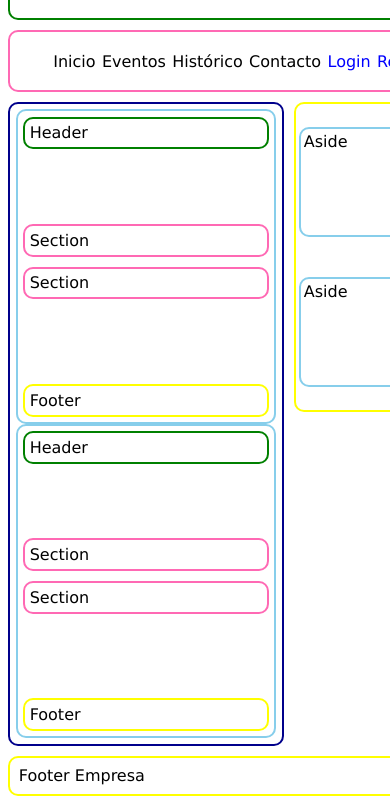
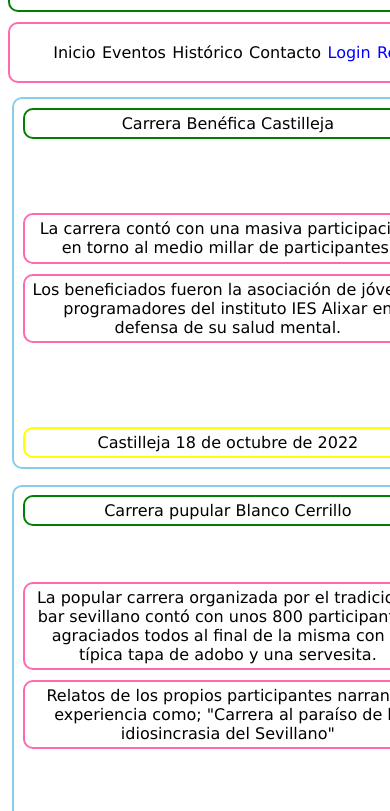
Before and after one commit to AJota1998/ejerciciosInterfaceAJota, a plain HTML site: page LayoutResponsive/index.html in a window 390 px wide. Shown: the part 90-901 px from the top of the page. Drawn offline with Linux system fonts and the light colour scheme.

Commit message:
fin layout responsive

```diff
--- a/LayoutResponsive/css/styles.css
+++ b/LayoutResponsive/css/styles.css
@@ -1,52 +1,83 @@
+/*
+---ESTRUCTURA---
+    header
+    nav
+    section - div
+    footer
+
+---Fuente---
+    'Lucida Sans', 'Lucida Sans Regular', 'Lucida Grande', 'Lucida Sans Unicode',
+    Geneva, Verdana, sans-serif;
+
+---Colores---
+    green
+    hotpink
+    blue
+    black
+    skyblue
+    yellow
+*/
+
+/*Creamos una clase container que contiene todos nuestros elementos*/
 .container {
     display: grid;
     grid-gap: 10px;
     font-family: 'Lucida Sans', 'Lucida Sans Regular', 'Lucida Grande', 'Lucida Sans Unicode', Geneva, Verdana, sans-serif;
-    margin: auto;
 }
 
+/*Creamos nuestro header*/
 header {
-    grid-column: 1 / 13;
+    grid-column: 1 / 3;
     grid-row: 1;
     border: solid 2px green;
     border-radius: 10px;
-    padding: 2%;
+    padding: 1%;
+    text-align: center;
 }
 
+/*Creamos nuestra barra de navegación*/
 nav {
-    grid-column: 1 / 13;
+    grid-column: 1 / 3;
     grid-row: 2;
     border: solid 2px hotpink;
     border-radius: 10px;
 }
 
+/*Disponemos con flex en el centro a los elementos que contiene la lista*/
 ul {
     display: flex;
     justify-content: center;
 }
 
+/*Establecemos las propiedades de los elementos de la lista*/
 li {
     list-style: none;
     color: black;
     padding: 0.2em;
 }
 
+/*Utilizamos un selector de hijo para estos 2 elementos de la lista
+y desplazarlo a la derecha, para comprobar que
+funciona cambiamos el color, por ejemplo*/
 ul li:last-child {
     color: blue;
+    justify-content: end;
 }
 
 ul li:nth-child(5) {
     color: blue;
+    justify-content: end;
 }
 
+/*Creamos un section para agrupar todos nuestros article*/
 section {
-    grid-column: 1 / 9;
+    grid-column: 1 / 2;
     grid-row: 3;
-    border: solid 2px darkblue;
-    border-radius: 10px;
-    padding: 2%;
+    text-align: center;
+    margin: 0%;
 }
 
+/*Establecemos las propiedades de nuestros article*/
 article {
     border: solid 2px skyblue;
     border-radius: 10px;
@@ -54,18 +85,23 @@ article {
     display: flex;
     flex-direction: column;
     justify-content: space-between;
-    height: 300px;
+    height: 350px;
+    margin-bottom: 1em;
 }
 
+/*Accedemos al section dentro de nuestros article porque queremos establecer
+propiedades diferentes al section global*/
 article section {
     border: solid 2px hotpink;
     border-radius: 10px;
     margin-top: auto;
     margin-bottom: 10px;
+    padding: 1%;
 }
 
+/*Creamos un div y asignamos esta clase para agrupar los dos aside laterales*/
 .DA {
-    grid-column: 9 / 13;
+    grid-column: 2 / 3;
     grid-row: 3;
     border: solid 2px yellow;
     border-radius: 10px;
@@ -73,23 +109,54 @@ article section {
     display: flex;
     flex-direction: column;
     justify-content: center;
-    height: 300px;
+    align-items: center;
+    height: 425px;
+    text-align: center;
 
 }
 
+/*Establecemos las propiedades de los aside laterales*/
 .DA aside {
     border: solid 2px skyblue;
     border-radius: 10px;
     padding: 2%;
-    height: 100px;
+    height: auto;
+    width: 80%;
     margin-bottom: auto;
     margin-top: auto;
 }
 
+/*Por último definimos el footer de nuestro layout*/
 footer {
-    grid-column: 1 / 13;
+    grid-column: 1 / 3;
     grid-row: 4;
     border: solid 2px yellow;
     border-radius: 10px;
-    padding: 2%;
+    padding: 1%;
+    display: flex;
+    justify-content: space-around;
 }
+
+/*Establecemos una mediaquery para modificar el layout a una determinada
+resolución mínima y máxima*/
+@media (min-width: 376px) and (max-width: 666px) {
+
+    section {
+        grid-column: 1 / 3;
+        grid-row: 3;
+        padding: 1%;
+    }
+
+    .DA {
+        grid-column: 1 / 3;
+        grid-row: 4;
+        padding: 1%;
+    }
+
+    footer {
+        grid-column: 1 / 3;
+        grid-row: 5;
+        padding: 1%;
+    }
+
+}
--- a/LayoutResponsive/index.html
+++ b/LayoutResponsive/index.html
@@ -29,38 +29,59 @@
         <section>
 
             <article>
-                <header>Header</header>
+                <header>Carrera Benéfica Castilleja</header>
                 <div>
-                <section>Section</section>
-                <section>Section</section>
+                <section>La carrera contó con una masiva participación, en torno
+                    al medio millar de participantes.
+                </section>
+                <section>Los beneficiados fueron la asociación
+                    de jóvenes programadores del instituto IES Alixar
+                    en defensa de su salud mental.
+                </section>
                 </div>
-                <footer>Footer</footer>
+                <footer>Castilleja 18 de octubre de 2022</footer>
             </article>
 
             <article>
-                <header>Header</header>
+                <header>Carrera pupular Blanco Cerrillo</header>
                 <div>
-                <section>Section</section>
-                <section>Section</section>
+                <section>La popular carrera organizada por el tradicional bar sevillano
+                    contó con unos 800 participantes, agraciados todos al final de la misma
+                    con la típica tapa de adobo y una servesita.
+                </section>
+                <section>Relatos de los propios participantes narran la experiencia como;
+                    "Carrera al paraíso de la idiosincrasia del Sevillano"
+                </section>
                 </div>
-                <footer>Footer</footer>
+                <footer>Sevilla 23 de octubre de 2022</footer>
             </article>
 
         </section>
 
         <div class="DA">
             <aside>
-                Aside
+                Eventos próximos
+                /// Carrera popular "Majestuosidad del rio quema"
+                /// Marathon "La carrillá de mi aguela"
+                /// Carrera Benéfica "Enemigos de la mahou"
+                /// Carrera nocturna "El sofá de mi suegra"
+                /// Carrera escolar "La infacia que corrí"
             </aside>
 
             <aside>
-                Aside
+                ¿Cansado de que te pese la barriguita cervecera?, ¿Te cuesta sentarte
+                en los escalones del patio de san eloy?, ¿Tu suegra te recuerda constantemente
+                lo bien que estabas cuanto te conoció?
+                Dile NO a todas estas preguntas y empieza a usar weRunning, tu plataforma
+                de eventos deportivos.
             </aside>
 
         </div>
 
         <footer>
-            Footer Empresa
+            <p>957345812 - 954597234</p>
+            <p>we_running@gmail.com</p>
+            <p>AJota ®</p>
         </footer>
 
     </div>
```
